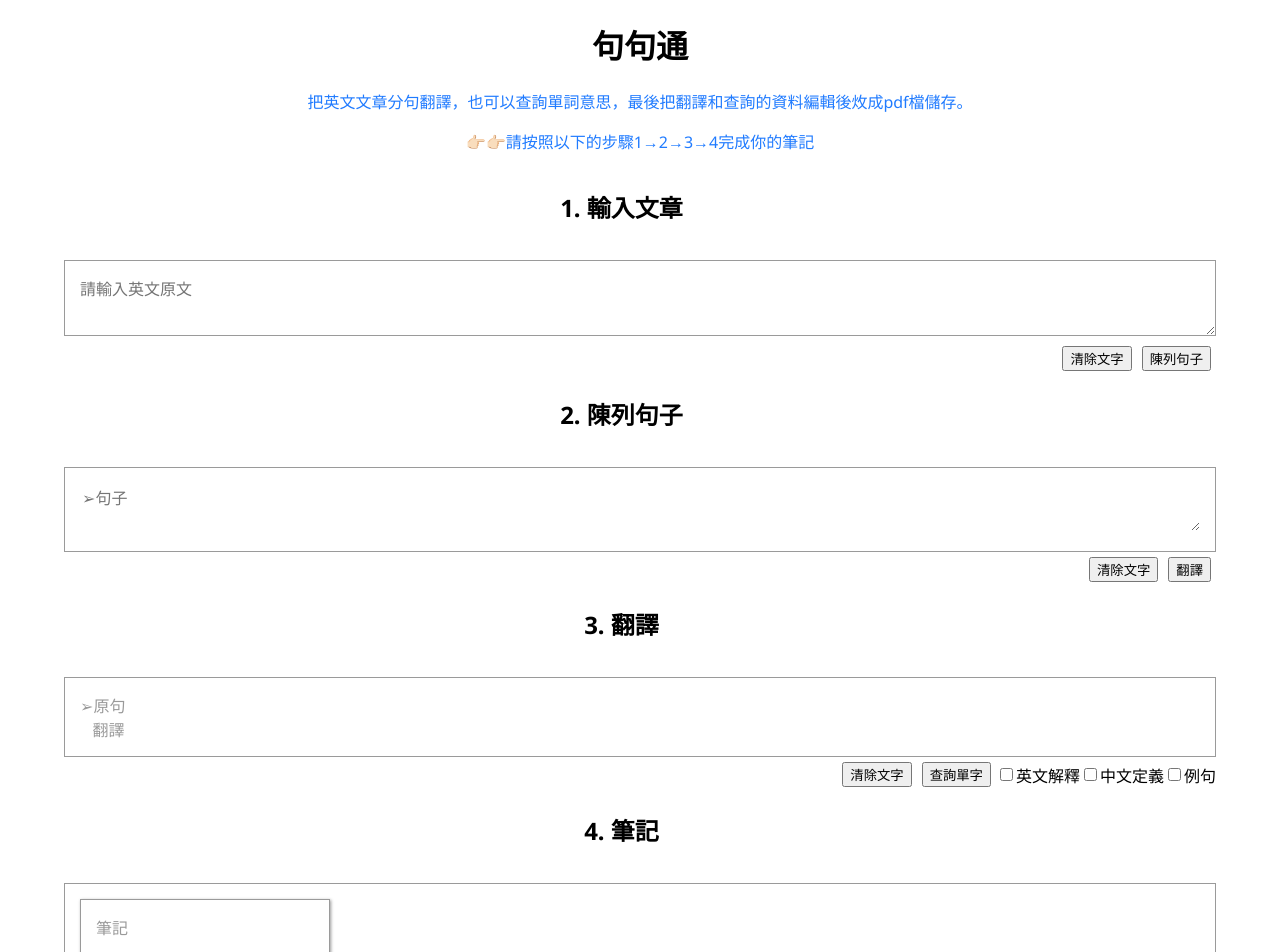
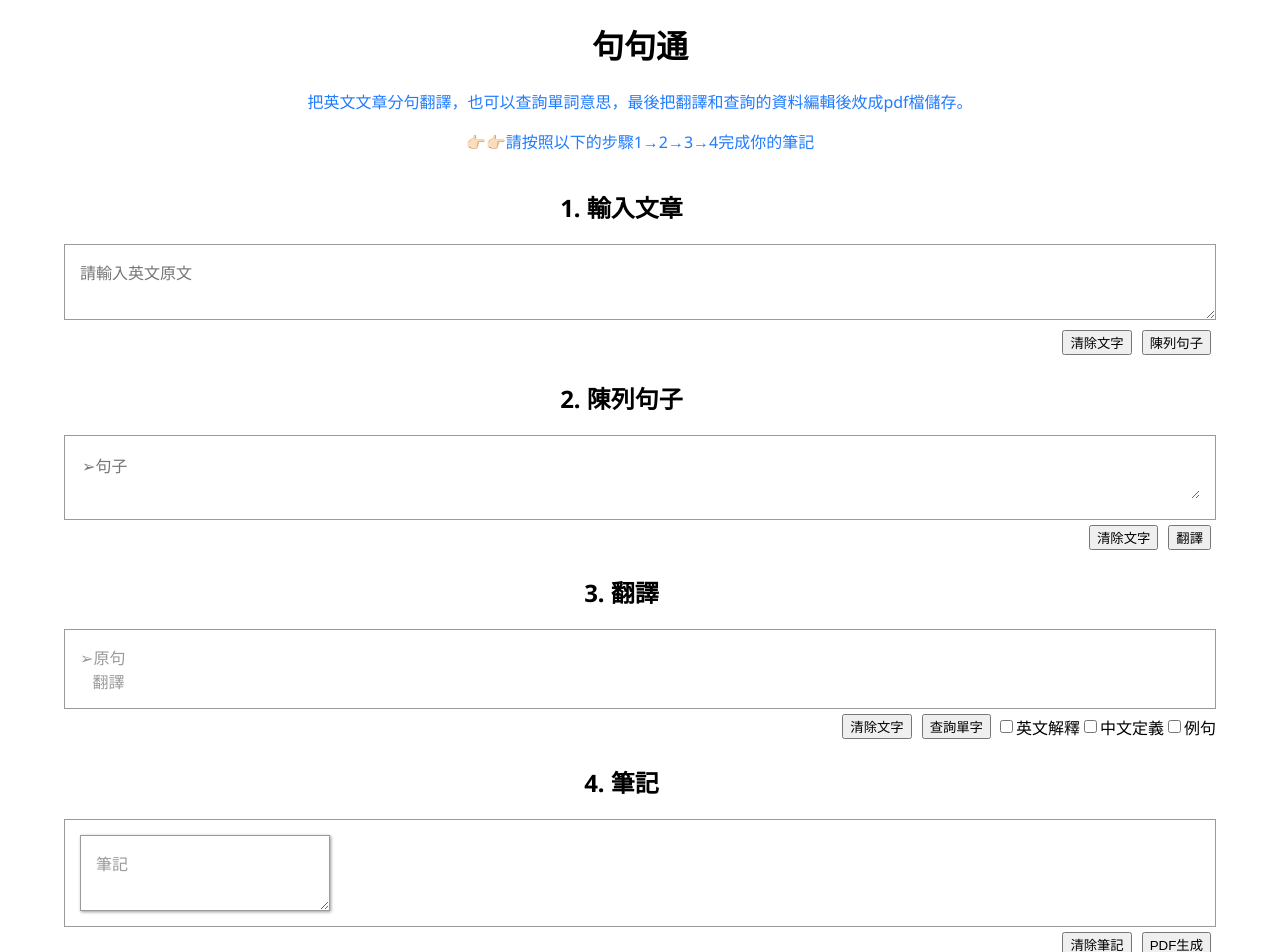
Before and after one commit to LisaMandarin/LearnEnglish, a React (Vite) app: page / in a window 1280 px wide. Shown: the top 952 px of the page. Built offline with nearby package versions, Linux system fonts and the light colour scheme; some icons are missing.

Commit message:
fix hints

```diff
--- a/src/components/ArticleSection.jsx
+++ b/src/components/ArticleSection.jsx
@@ -32,11 +32,13 @@ export function ArticleSection({article, setArticle, setSentences}) {
                   />
             </div>
 
-            <ul>
-                { showHint && HintJSON['article'].map((hint, index) => (
-                    <li key={index}>{hint}</li>
-                ))}
-            </ul>
+            {showHint && (
+                <ul>
+                    {HintJSON['article'].map((hint, index) => (
+                        <li key={index}>{hint}</li>
+                    ))}
+                </ul>
+            )}
             <textarea
                 className='renderingWindow'
                 placeholder='請輸入英文原文'
--- a/src/components/NotesSection.jsx
+++ b/src/components/NotesSection.jsx
@@ -28,11 +28,14 @@ export function NotesSection({notes, setNotes, loading, error}) {
                     onClick={() => setShowHint(current => !current)} />
             </div>
 
-            <ul>
-                { showHint && HintJSON['notes'].map((hint, index) => (
-                    <li key={index}>{hint}</li>
-                ))}
-            </ul>
+            {showHint && (
+                <ul>
+                    {HintJSON['sentences'].map((hint, index) => (
+                        <li key={index}>{hint}</li>
+                    ))}
+                </ul>
+            )}
+
             <div className="renderingWindow">
                 { loading ? (
                     <span>Loading...</span>
--- a/src/components/SentencesSection.jsx
+++ b/src/components/SentencesSection.jsx
@@ -1,10 +1,11 @@
 import { Icon} from '@iconify/react'
 import HintJSON from '../data/hint.json'
 import { microsoftTranslator } from './APIs/microsoft-translator'
-import { useEffect, useRef, useState } from 'react'
+import { useRef, useState } from 'react'
 
 export function SentencesSection({sentences, setSentences, setTranslation, setLoading, setError}) {
     const [ showHint, setShowHint ] = useState(false)
+    const textareaRef = useRef(null)
 
     const clearSentences = () => {
         const confirmed = window.confirm('確定清除文字？')
@@ -27,7 +28,6 @@ export function SentencesSection({sentences, setSentences, setTranslation, setLo
         microsoftTranslator(sentences, setSentences, setLoading, setError, setTranslation)
     }
 
-
     return (
         <section>
             <div>
@@ -38,16 +38,23 @@ export function SentencesSection({sentences, setSentences, setTranslation, setLo
                     onClick={() => setShowHint(current => !current)}
                 />
             </div>
-
-            <ul>
+            {showHint && (
+                <ul>
+                    {HintJSON['sentences'].map((hint, index) => (
+                        <li key={index}>{hint}</li>
+                    ))}
+                </ul>
+            )}
+            {/* <ul>
                 { showHint && HintJSON['sentences'].map((hint, index) => (
                     <li key={index}>{hint}</li>
                 ))}
-            </ul>
+            </ul> */}
             <ul className='renderingWindow'>
                 {sentences.length === 0
                     ? <textarea
                         placeholder='➢句子'
+                        ref={textareaRef}
                         onChange={e => handleTextareaChange(e.target.value, 0)}
                         style={{fontSize: '1rem'}}/>
                     : sentences.map((s, index) => (
--- a/src/components/TranslationSection.jsx
+++ b/src/components/TranslationSection.jsx
@@ -77,11 +77,14 @@ export function TranslationSection({translation, setTranslation, sentences, erro
                   />
             </div>
 
-            <ul>
-                { showHint && HintJSON['translation'].map((hint, index) => (
-                    <li key={index}>{hint}</li>
-                ))}
-            </ul>
+            {showHint && (
+                <ul>
+                    {HintJSON['sentences'].map((hint, index) => (
+                        <li key={index}>{hint}</li>
+                    ))}
+                </ul>
+            )}
+
             <ul className='renderingWindow'>
                 { translation.length === 0 && loading ? (
                     <span>Loading...</span>
```
